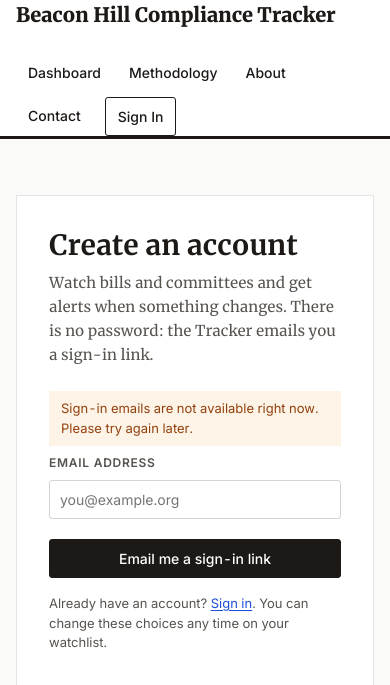
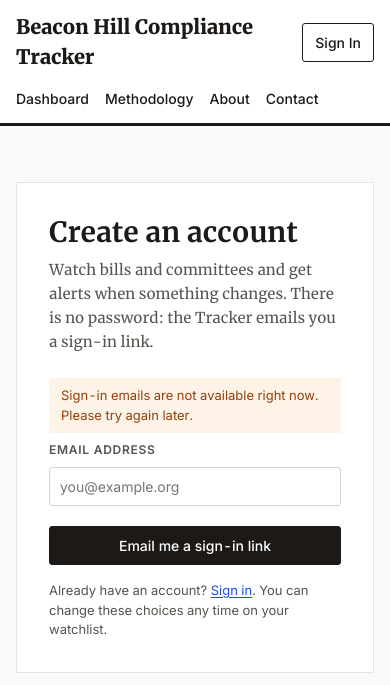
Before and after one commit to arbowl/beacon-hill-tracker-v2, a Python web app: template tracker/templates/auth/signup.html in a window 390 px wide. Shown: the top 685 px of the page. Run offline with Jinja, Linux system fonts and the light colour scheme; the template is opened without the code that fills it, so the values that code supplies are empty.

Commit message:
Fix mobile sign in link

```diff
--- a/tracker/static/css/site.css
+++ b/tracker/static/css/site.css
@@ -59,12 +59,19 @@ h1, h2, h3 { font-family: var(--font-serif); font-weight: 700; line-height: 1.25
 .site-header .container { display: flex; align-items: center; justify-content: space-between; gap: 24px; min-height: 64px; flex-wrap: wrap; }
 .wordmark { font-family: var(--font-serif); font-weight: 900; font-size: 20px; color: var(--c-text); text-decoration: none; letter-spacing: -.01em; }
 .wordmark span { color: var(--c-muted); font-weight: 400; }
-.nav { display: flex; gap: 4px; flex-wrap: wrap; }
-.nav a { color: var(--c-text); text-decoration: none; font-size: 14px; font-weight: 500; padding: 8px 12px; border-bottom: 2px solid transparent; }
+.nav { display: flex; gap: 4px; flex-wrap: wrap; margin-left: auto; }
+.nav a, .nav-account { color: var(--c-text); text-decoration: none; font-size: 14px; font-weight: 500; padding: 8px 12px; border-bottom: 2px solid transparent; }
 .nav a:hover { border-bottom-color: var(--c-rule); }
 .nav a[aria-current="page"] { border-bottom-color: var(--c-text); }
-.nav .nav-account { border: 1px solid var(--c-text); border-radius: 3px; margin-left: 8px; }
-.nav .nav-account:hover { background: var(--c-text); color: var(--c-surface); }
+.nav-account { border: 1px solid var(--c-text); border-radius: 3px; white-space: nowrap; }
+.nav-account:hover { background: var(--c-text); color: var(--c-surface); }
+@media (max-width: 720px) {
+  .site-header .container { gap: 8px 16px; padding-top: 12px; padding-bottom: 4px; }
+  .wordmark { flex: 1; min-width: 0; }
+  .nav-account { order: 2; }
+  .nav { order: 3; flex-basis: 100%; margin-left: -8px; gap: 0; }
+  .nav a { padding: 8px; }
+}
 
 .site-footer { border-top: 1px solid var(--c-rule); margin-top: 64px; padding: 32px 0 48px; font-size: 13px; color: var(--c-muted); }
 .site-footer .container { display: flex; justify-content: space-between; gap: 24px; flex-wrap: wrap; }
--- a/tracker/templates/base.html
+++ b/tracker/templates/base.html
@@ -23,12 +23,12 @@
       {% for endpoint, text in [('dashboard.index', 'Dashboard'), ('pages.methodology', 'Methodology'), ('pages.about', 'About'), ('pages.contact', 'Contact')] %}
       <a href="{{ url_for(endpoint) }}"{% if request.endpoint == endpoint %} aria-current="page"{% endif %}>{{ text }}</a>
       {% endfor %}
-      {% if current_user() %}
-      <a class="nav-account" href="{{ url_for('watch.index') }}"{% if request.endpoint == 'watch.index' %} aria-current="page"{% endif %}>Watchlist</a>
-      {% else %}
-      <a class="nav-account" href="{{ url_for('auth.signin') }}"{% if request.endpoint in ('auth.signin', 'auth.signup') %} aria-current="page"{% endif %}>Sign In</a>
-      {% endif %}
     </nav>
+    {% if current_user() %}
+    <a class="nav-account" href="{{ url_for('watch.index') }}"{% if request.endpoint == 'watch.index' %} aria-current="page"{% endif %}>Watchlist</a>
+    {% else %}
+    <a class="nav-account" href="{{ url_for('auth.signin') }}"{% if request.endpoint in ('auth.signin', 'auth.signup') %} aria-current="page"{% endif %}>Sign In</a>
+    {% endif %}
   </div>
 </header>
 
```
